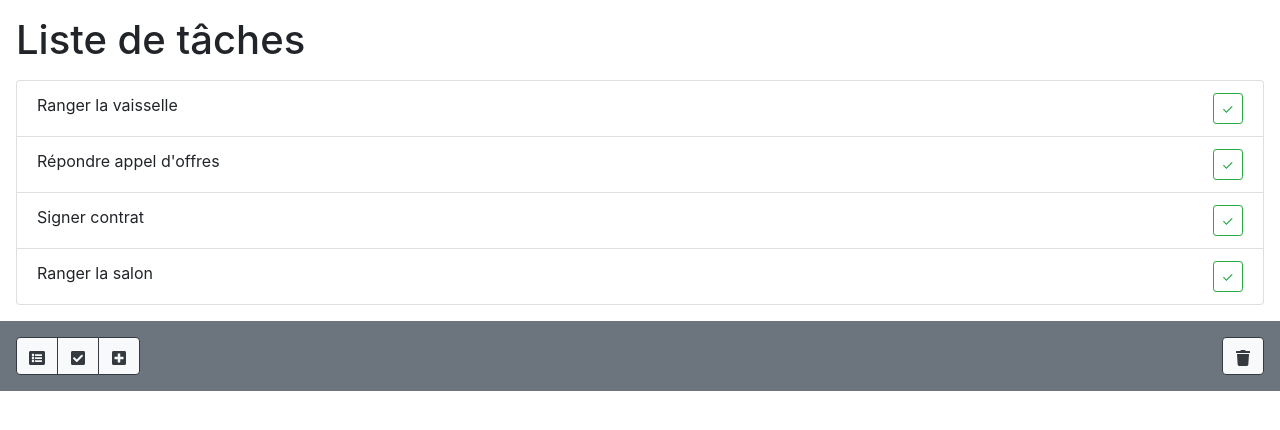
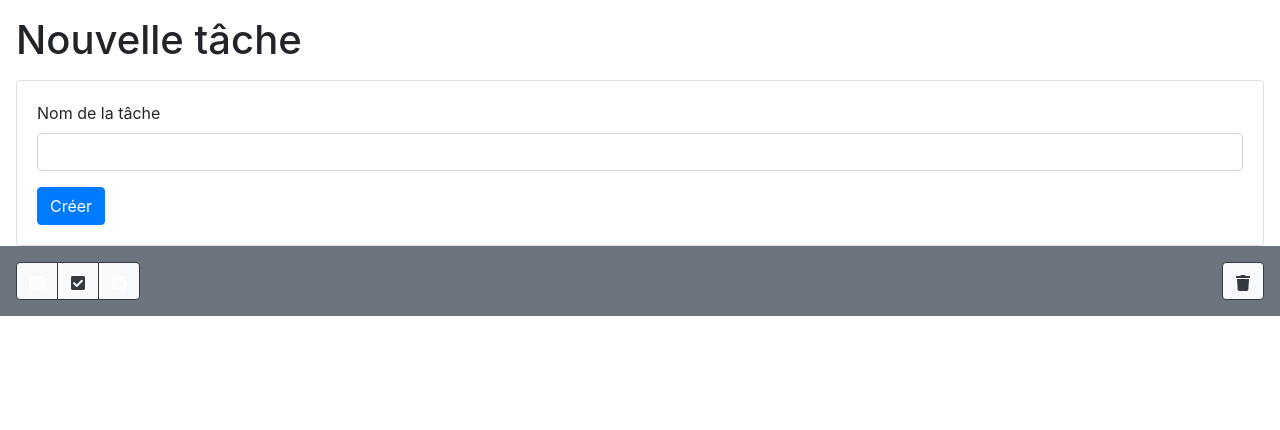
Before and after one commit to dekpo/reactTodoList, a React (Create React App) app: page /add-task in a window 1280 px wide. Shown: the top 430 px of the page. Built offline with nearby package versions, Linux system fonts and the light colour scheme; the HTML template or start-up script is replaced by a standard one.

Commit message:
Ajout du module react-router-dom pour intégrer un composant AddTask et ajout de liens NavLink sur la NavBar

```diff
--- a/package.json
+++ b/package.json
@@ -12,6 +12,7 @@
     "react": "^16.13.1",
     "react-dom": "^16.13.1",
     "react-icons": "^3.10.0",
+    "react-router-dom": "^5.2.0",
     "react-scripts": "3.4.1"
   },
   "scripts": {
--- /dev/null
+++ b/src/components/AddTask.js
@@ -0,0 +1,22 @@
+import React from 'react';
+
+class AddTask extends React.Component{
+    render(){
+      return (
+            <section>
+                <h1 className="m-3">Nouvelle tâche</h1>
+                <div className="card mx-3">
+                    <form className="card-body" onSubmit={(e) => this.handleSubmit(e)}>
+                        <div className="form-group">
+                            <label form="taskName">Nom de la tâche</label>
+                            <input type="text" className="form-control" name="taskName" id="taskName" required ref={input => this.newTask = input} />
+                        </div>
+                        <button type="submit" className="btn btn-primary">Créer</button>
+                    </form>
+                </div>
+            </section>
+        )
+    }
+}
+
+export default AddTask
--- a/src/components/App.js
+++ b/src/components/App.js
@@ -1,14 +1,21 @@
 import React from 'react';
 import TodoList from './TodoList';
 import NavBar from './NavBar';
+import {BrowserRouter, Switch, Route} from 'react-router-dom';
+import AddTask from './AddTask';
 
 class App extends React.Component{
     render(){
       return(
-            <section id="todo">
-            <TodoList />
-            <NavBar />
-        </section>
+          <section id="todo">
+            <BrowserRouter>
+              <Switch>
+                <Route path="/add-task" component={AddTask} />
+                <Route path="/:filter?" component={TodoList} />
+              </Switch>
+              <NavBar />
+            </BrowserRouter>
+          </section>
       )
     }
   }
--- a/src/components/NavBar.js
+++ b/src/components/NavBar.js
@@ -1,12 +1,13 @@
 import React from 'react';
 import {FaListAlt, FaCheckSquare, FaPlusSquare, FaTrash} from 'react-icons/fa';
+import {NavLink} from 'react-router-dom';
 
 const NavBar = () => (
         <footer className="d-flex justify-content-between bg-secondary p-3" id="mainFooter">
             <div className="btn-group">
-                <a href="#" className="btn btn-outline-dark bg-light"><FaListAlt /></a>
-                <a href="#" className="btn btn-outline-dark bg-light"><FaCheckSquare /></a>
-                <a href="#" className="btn btn-outline-dark bg-light"><FaPlusSquare /></a>
+                <NavLink to="/" className="btn btn-outline-dark bg-light"><FaListAlt /></NavLink>
+                <NavLink to="/completed" className="btn btn-outline-dark bg-light"><FaCheckSquare /></NavLink>
+                <NavLink to="/add-task" className="btn btn-outline-dark bg-light"><FaPlusSquare /></NavLink>
             </div>
             <button className="btn btn-outline-dark bg-light"><FaTrash /></button>
         </footer>
```
Also changed, not shown: 1 other file (tests, documents, lock files or other folders).
